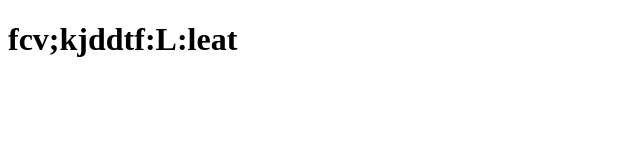
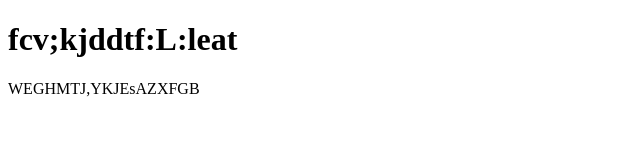
Before and after one commit to DavidDCN/Try-Repos, a plain HTML site: page feature-1.htm in a window 1280 px wide. Shown: the whole page, without its empty margins (0-640 px from the left). Drawn offline with Linux system fonts and the light colour scheme.

Commit message:
Update feature-1.htm

```diff
--- a/feature-1.htm
+++ b/feature-1.htm
@@ -7,5 +7,6 @@
 </head>
 <body>
     <h1>fcv;kjddtf:L:leat</h1>
+    <p>WEGHMTJ,YKJEsAZXFGB </p>
 </body>
 </html>
```
